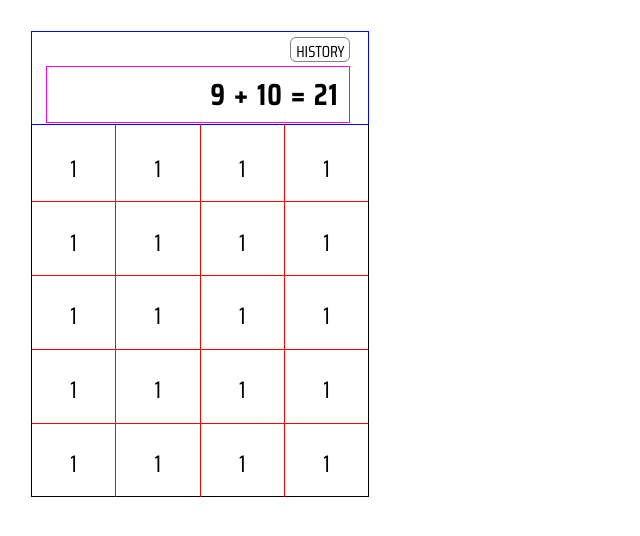
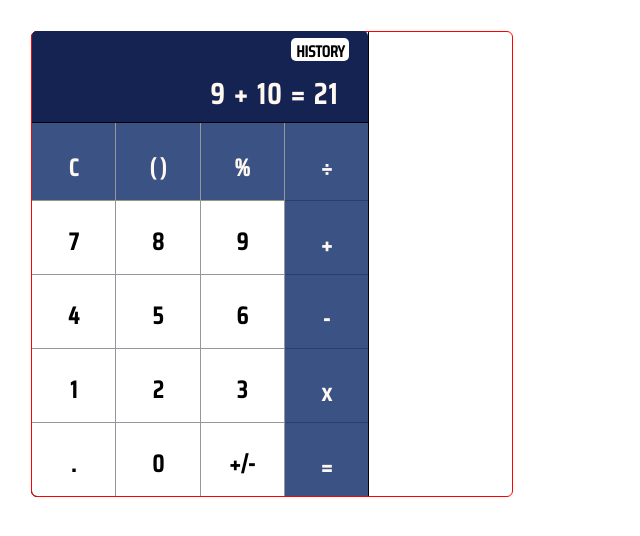
Before and after one commit to Rio0628/calculator2.0, a React (Create React App) app: page / in a window 1280 px wide. Shown: the top 536 px of the page, without its empty margins (0-640 px from the left). Built offline with nearby package versions, Linux system fonts and the light colour scheme.

Commit message:
Added the main styling of the application
- Added the main color pallet of the application and the main hover styles for it.
- Also gave the Button components their own classNames as well as a value that holds their name.

```diff
--- a/src/App.js
+++ b/src/App.js
@@ -10,38 +10,40 @@ class App extends React.Component {
 
     return (
       <div className="container">
+        <div className='calcContainer'>
           <div className='historyBtn'>History</div>
           <Result />
           <div className='buttonsContainer'>
             <div className='indRowBtns one'>
-            <Button className='button'/>
-            <Button className='button'/>
-            <Button className='button'/>
-            <Button className='button'/>
+              <Button className='button clear' value='C'/>
+              <Button className='button parenthesis' value='( )'/>
+              <Button className='button percent' value='%'/>
+              <Button className='button divide' value='÷'/>
             </div>
             <div className='indRowBtns two'>
-            <Button className='button'/>
-            <Button className='button'/>
-            <Button className='button'/>
-            <Button className='button'/>
+              <Button className='button' value='7'/>
+              <Button className='button' value='8'/>
+              <Button className='button' value='9'/>
+              <Button className='button plus' value='+'/>
             </div>
             <div className='indRowBtns three'>
-            <Button className='button'/>
-            <Button className='button'/>
-            <Button className='button'/>
-            <Button className='button'/>
+              <Button className='button' value='4'/>
+              <Button className='button' value='5'/>
+              <Button className='button' value='6'/>
+              <Button className='button minus' value='-'/>
             </div>
             <div className='indRowBtns four'>
-            <Button className='button'/>
-            <Button className='button'/>
-            <Button className='button'/>
-            <Button className='button'/>
+              <Button className='button' value='1'/>
+              <Button className='button' value='2'/>
+              <Button className='button' value='3'/>
+              <Button className='button times' value='*'/>
             </div>
             <div className='indRowBtns five'>
-            <Button className='button dot'/>
-            <Button className='button zero'/>
-            <Button className='button plusMns'/>
-            <Button className='button equals'/>
+              <Button className='button dot' value='.'/>
+              <Button className='button zero' value='0'/>
+              <Button className='button plusMns' value='+/-'/>
+              <Button className='button equals' value='='/>
+            </div>
           </div>
         </div>
 
--- a/src/components/Button.js
+++ b/src/components/Button.js
@@ -1,9 +1,17 @@
 import React from 'react';
 
 const Button = (props) => {
+
+    const showValue = (value) => {
+        if (value === '*') {
+            return 'x'
+        }
+        else return value;
+    }
+
     return (
         <div className={props.className}>
-            <p className='buttonHeading'>1</p>
+            <p className='buttonHeading'>{showValue(props.value)}</p>
         </div>
     )
 }
--- a/src/index.css
+++ b/src/index.css
@@ -6,10 +6,20 @@ body {
 
 .container {
   height: 29rem;
+  width: 30rem;
+  font-family: 'Saira Condensed';
+  margin: 2rem;
+  outline: 1px solid red;
+  border-radius: 5px;
+}
+
+.calcContainer {
+  height: 29rem;
   width: 21rem;
   font-family: 'Saira Condensed';
-  margin: 2rem;
+  /* margin: 2rem; */
   outline: 1px solid black;
+  border-radius: 5px 0px 0px 5px;
 }
 
 /* -- BUTTON STYLES --  */
@@ -21,9 +31,15 @@ body {
   height: 4.58rem;
   width: 4.58rem;
   padding: 2px 5px;
-  border-bottom: 1px solid red;
-  border-left: 1px solid red;
+  border-bottom: 1px solid #95979d;
+  border-left: 1px solid #95979d;
   cursor: pointer;
+}
+
+.button:hover {
+  /* height: 4.5rem; */
+  border-top: 1px solid #95979d;
+  background: #d5d6d7;
 }
 
 .button:nth-of-type(1) {
@@ -34,14 +50,41 @@ body {
   border-bottom: none;
 }
 
+.button.clear, .button.parenthesis, .button.percent, .button.divide, .button.plus, .button.minus, .button.times, .button.equals {
+  background: rgba(10, 40, 102, .8);
+  color: #fff8f0;
+  border-top: none;
+}
+
+.button.clear:hover, .button.parenthesis:hover, .button.percent:hover, .button.divide:hover, .button.plus:hover, .button.minus:hover, .button.times:hover, .button.equals:hover {
+  background: rgba(10, 40, 102, .9);
+}
+
+.button.clear, .button.parenthesis, .button.percent {
+  border-bottom: 1px solid #95987d;
+}
+
+.button.divide, .button.plus, .button.minus, .button.times, .button.equals {
+  position: relative;
+  top: 3px;
+  height: 4.4rem;
+}
+
+.button.divide {
+  position: relative;
+  top: 0px;
+  height: 4.55rem;
+}
+
 .buttonHeading {
   font-size: 1.5rem;
+  font-weight: 600;
   text-align: center;
 }
 
 .buttonsContainer {
   position: relative;
-  bottom: 3.2rem;
+  bottom: 3.3rem;
   height: 23.1rem;
   /* outline: 1px solid red; */
   display: grid;
@@ -59,12 +102,14 @@ body {
 
 .resultContainer {
   position: relative;
-  bottom: 3.2rem;
+  bottom: 3.3rem;
   height: 5.7rem;
   width: 21rem;
   /* left: 2rem; */
   /* top: 2rem; */
-  outline: 1px solid blue;
+  background: #142352;
+  border-bottom: 1px solid black;
+  border-radius: 5px 5px 0px 0px;
 }
 
 .result {
@@ -78,8 +123,9 @@ body {
   text-align: right;
   letter-spacing: 2px;
   padding: 5px 10px;
+  color: #fff8f0;
   overflow: hidden;
-  outline: 1px solid magenta;
+  /* outline: 1px solid magenta; */
 }
 
 .historyBtn {
@@ -88,11 +134,14 @@ body {
   left: 16.2rem;
   height: 1.3rem;
   width: 3rem;
+  font-weight: 600;
   text-transform: uppercase;
   padding: 1px 5px;
   border-radius: 5px;
-  outline: 1px solid gray;
+  /* outline: 1px solid gray; */
+  background: white;
   cursor: pointer;
+  z-index: 1;
 }
 
 /* -- IND HISTORY CALCULATION STYLES -- */
```
Lines whose indentation alone changed are shown as unchanged.
